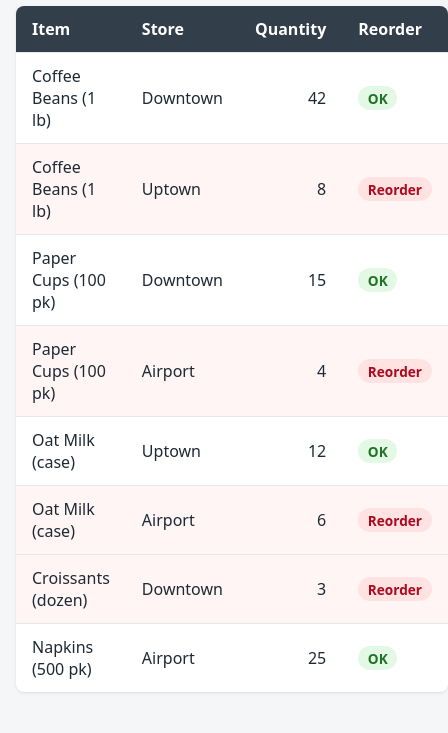
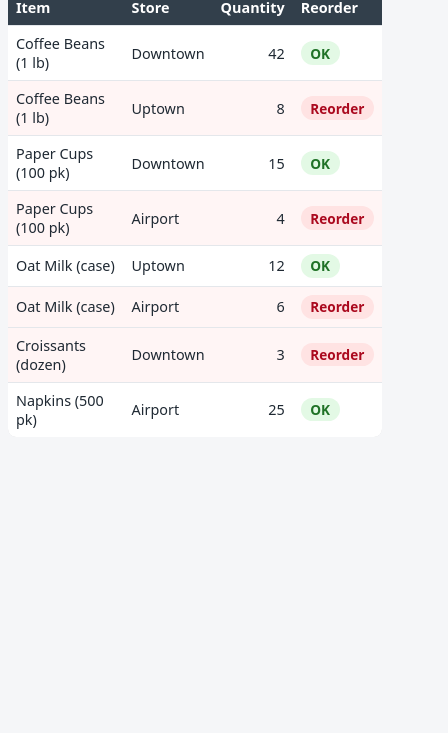
Before and after one commit to rowansullivan-alt/Devin-Playground2, a plain HTML site: page index.html in a window 390 px wide. Shown: the part 111-844 px from the top of the page, 448 px wide, since content can reach past the window. Drawn offline with Linux system fonts and the light colour scheme.

Commit message:
Make inventory table fit narrow screens
Co-Authored-By: Devin AI <158243242+devin-ai-integration[bot]@users.noreply.github.com>

```diff
--- a/index.html
+++ b/index.html
@@ -10,6 +10,7 @@
   <main>
     <h1>Store Inventory</h1>
     <p id="summary" class="summary"></p>
+    <div class="table-wrap">
       <table>
         <thead>
           <tr>
@@ -21,6 +22,7 @@
         </thead>
         <tbody id="inventory-body"></tbody>
       </table>
+    </div>
   </main>
   <script src="app.js"></script>
 </body>
--- a/styles.css
+++ b/styles.css
@@ -71,3 +71,20 @@ tr.reorder {
   background: #ffe3e3;
   color: #ab091e;
 }
+
+.table-wrap {
+  overflow-x: auto;
+  border-radius: 8px;
+}
+
+@media (max-width: 480px) {
+  body {
+    padding: 1rem 0.5rem;
+  }
+
+  th,
+  td {
+    padding: 0.5rem 0.5rem;
+    font-size: 0.9rem;
+  }
+}
```
Lines whose indentation alone changed are shown as unchanged.
